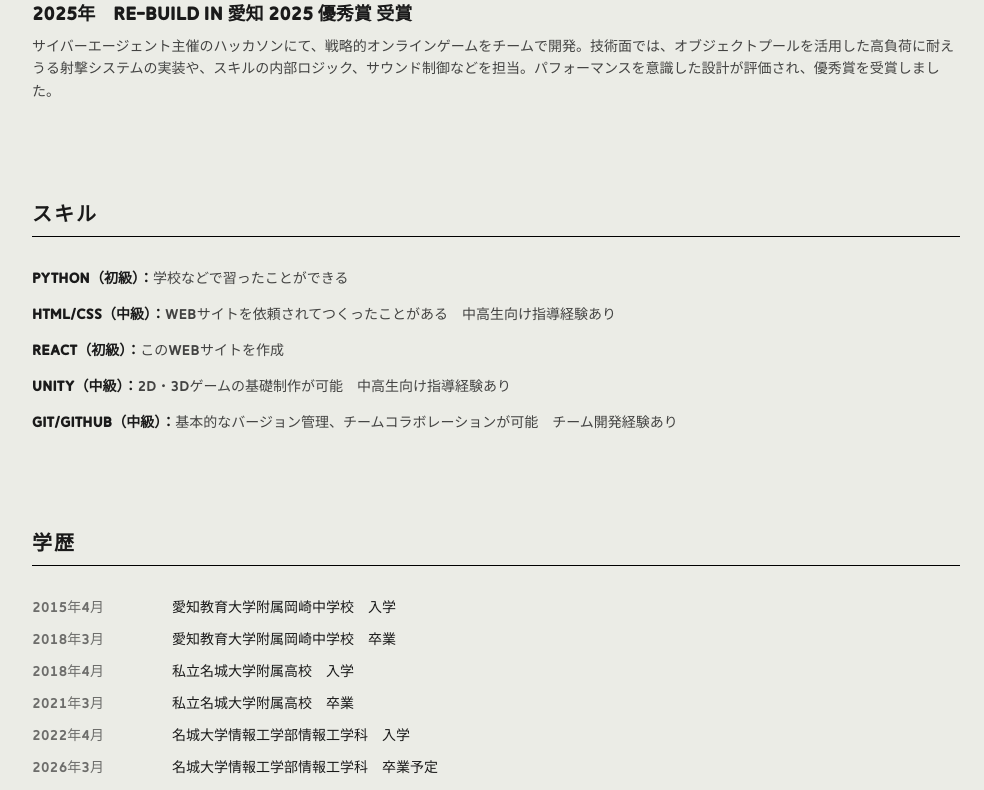
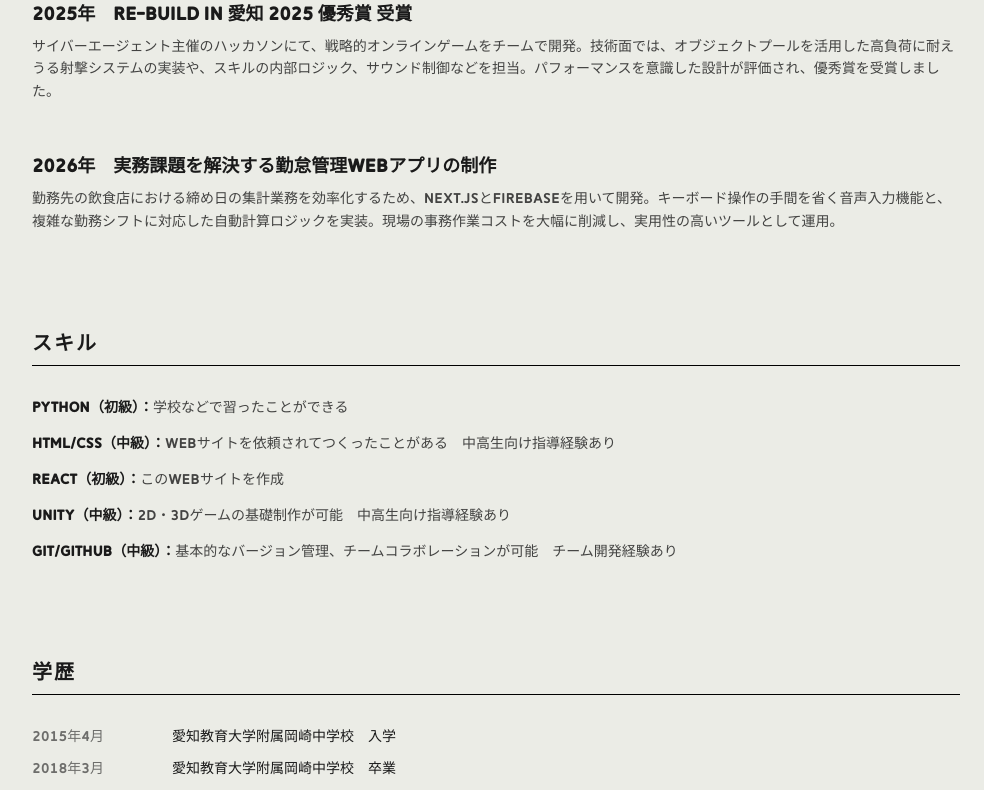
Before and after one commit to h-ryushin/my-portfolio, a Next.js app: page /about in a window 1280 px wide. Shown: the part 1813-2603 px from the top of the page, without its empty margins (144-1128 px from the left). Built offline with nearby package versions, Linux system fonts and the light colour scheme.

Commit message:
画像とかの修正

```diff
--- a/app/about/page.tsx
+++ b/app/about/page.tsx
@@ -8,6 +8,7 @@ const TIMELINE_DATA = [
     { year: "2024年", title: "ライフイズテックにてUnityメンターとして中高生を指導開始", desc: "大学の友人の勧めでUnityコースに参加し、VRゲームの制作にも挑戦。Web制作スキルと併用し、ゲーム開発の新しい分野に挑戦。中高生のゲーム開発を指導。" },
     { year: "2024年", title: "Navi-奈良市_AI1DAY (Web)に参加", desc: "生成AIを使って、奈良市をテーマにしたWebサイトの構成ができ、また、構成に沿ったWebサイト作成を手助けする。プログラミングが嫌いな子もいた中で、班の全員が納得いくものが完成できました。" },
     { year: "2025年", title: "Re-Build in 愛知 2025 優秀賞 受賞", desc: "サイバーエージェント主催のハッカソンにて、戦略的オンラインゲームをチームで開発。技術面では、オブジェクトプールを活用した高負荷に耐えうる射撃システムの実装や、スキルの内部ロジック、サウンド制御などを担当。パフォーマンスを意識した設計が評価され、優秀賞を受賞しました。" },
+    { year: "2026年", title: "実務課題を解決する勤怠管理Webアプリの制作", desc: "勤務先の飲食店における締め日の集計業務を効率化するため、Next.jsとFirebaseを用いて開発。キーボード操作の手間を省く音声入力機能と、複雑な勤務シフトに対応した自動計算ロジックを実装。現場の事務作業コストを大幅に削減し、実用性の高いツールとして運用。" },
 ];
 
 const SKILLS_DATA = [
--- a/app/page.tsx
+++ b/app/page.tsx
@@ -21,7 +21,7 @@ const works = [
   {
     title: "KintaKintaiApp",
     tags: "Next.js,TypeScript,Firebase",
-    image: "images/kintakintaiapp.png",
+    image: "images/kintaKintaiApp.png",
     url: "https://kinta-kintai-logic-app.vercel.app"
   }
 ];
```
